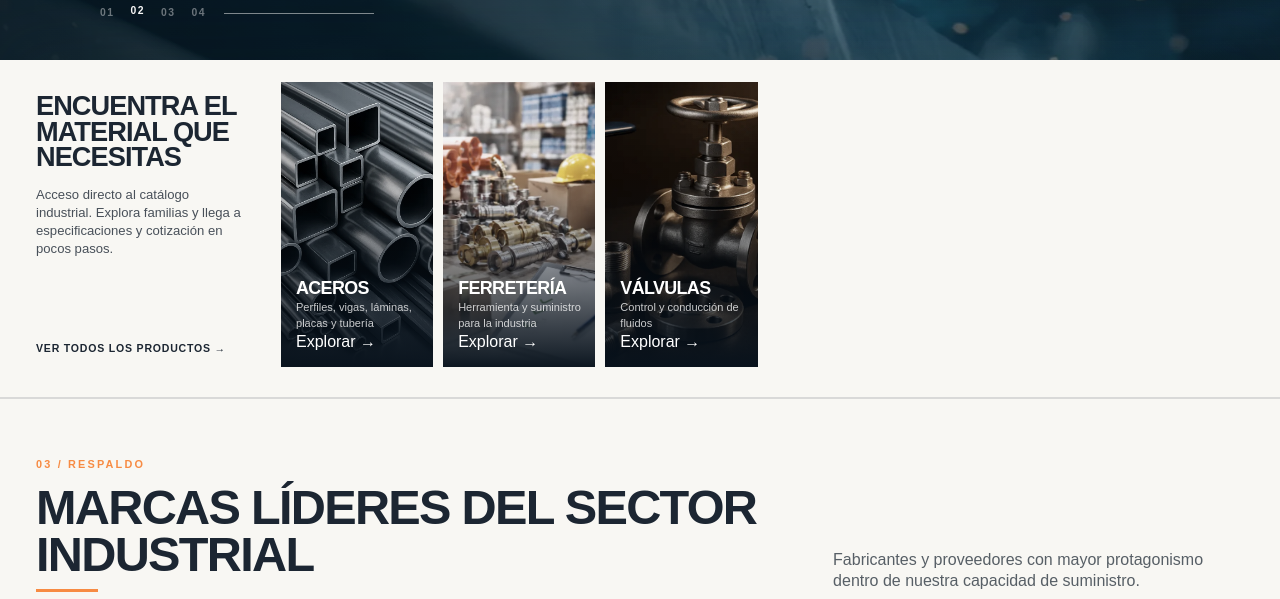
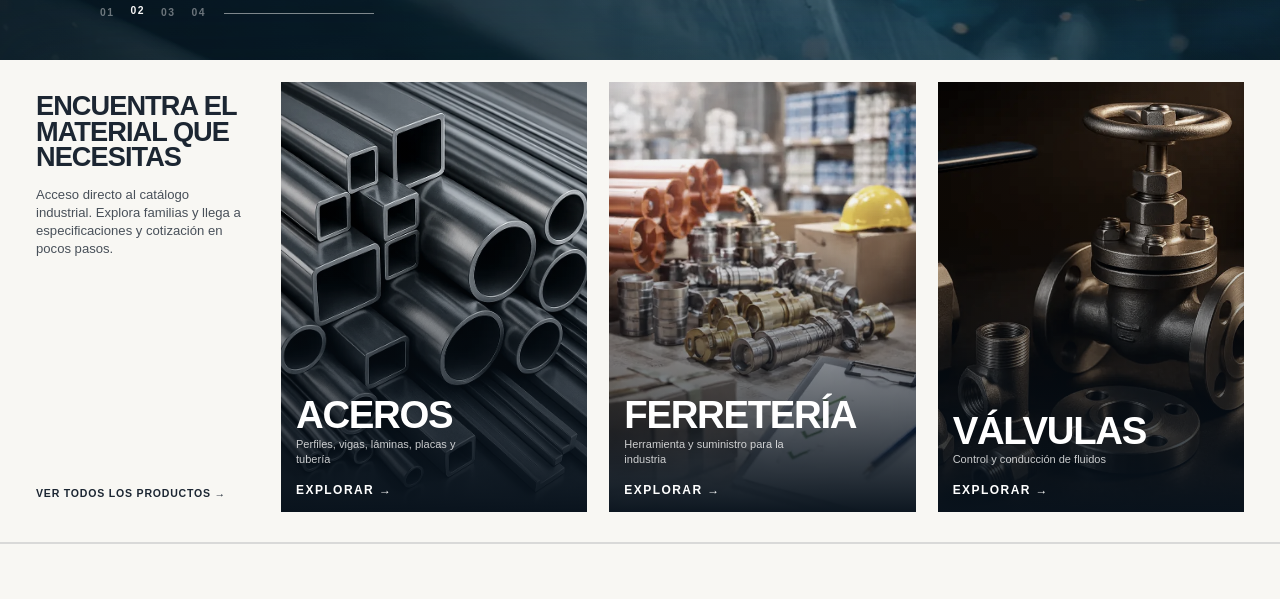
Before and after one commit to leonmartinez-ops/Ainsa-, a website: page index.html in a window 1280 px wide. Shown: the part 740-1339 px from the top of the page. Drawn offline with Linux system fonts and the light colour scheme.

Commit message:
Style three primary home material families

```diff
--- a/assets/styles/main.css
+++ b/assets/styles/main.css
@@ -489,3 +489,13 @@ body.page-leaving main{opacity:.86;transform:translateY(-2px);transition:opacity
 @media(min-width:761px){
   .site-header .brand{margin-left:-128px!important}
 }
+
+/* Three primary families on home */
+.materials-grid-primary{grid-template-columns:repeat(3,minmax(0,1fr))!important;gap:22px!important}
+.material-card-primary{min-height:430px!important}
+.material-card-primary img{height:100%!important;min-height:430px!important;object-fit:cover!important}
+.material-card-primary>div{min-height:100%;display:flex;flex-direction:column;justify-content:flex-end}
+.material-card-primary h3{font-size:clamp(30px,3vw,48px)!important}
+.material-card-primary p{max-width:28ch}
+.material-card-primary span{display:block;margin-top:14px;font-size:12px;font-weight:800;letter-spacing:.12em;text-transform:uppercase}
+@media(max-width:760px){.materials-grid-primary{grid-template-columns:1fr!important}.material-card-primary,.material-card-primary img{min-height:320px!important}}
```
